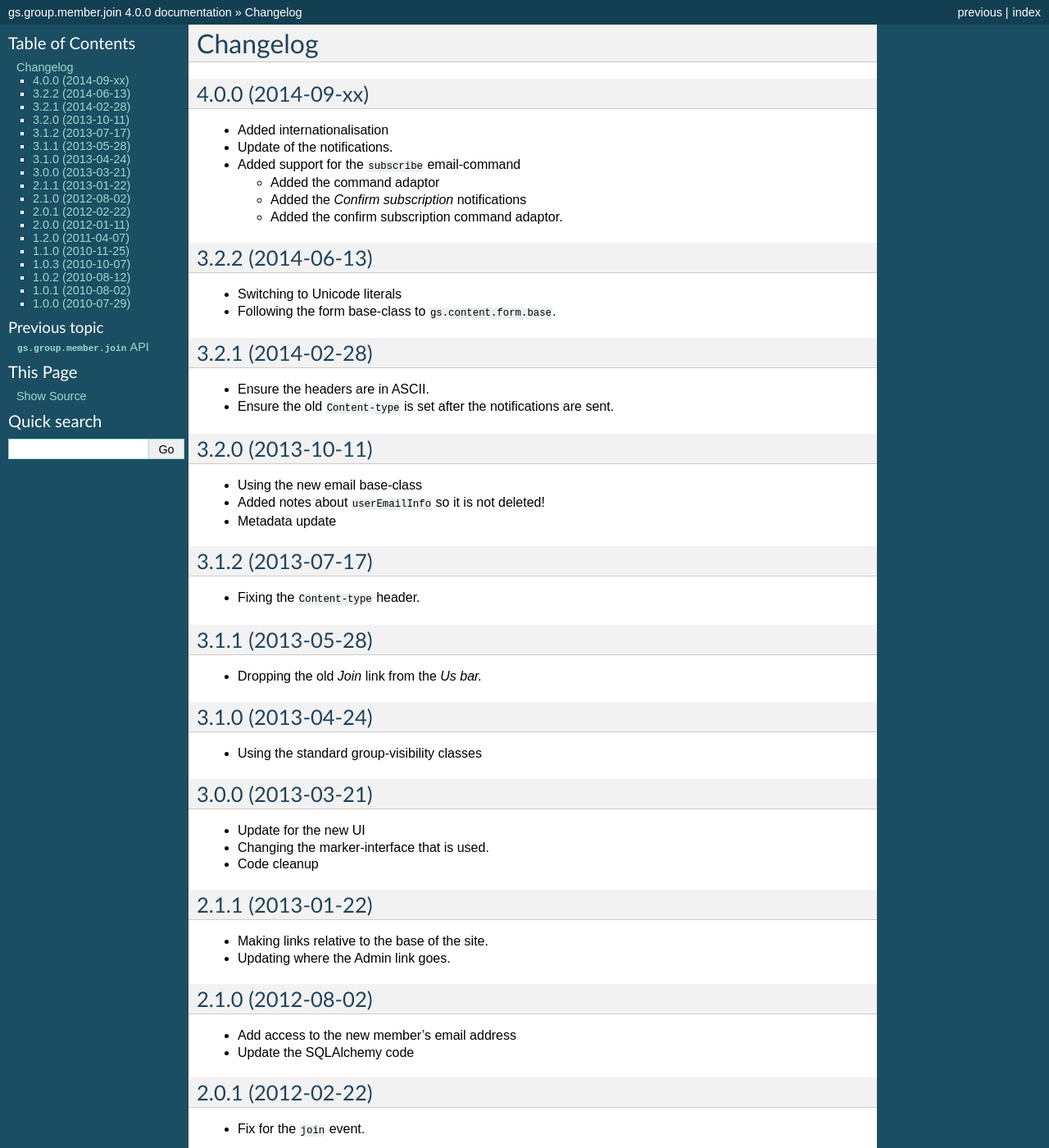
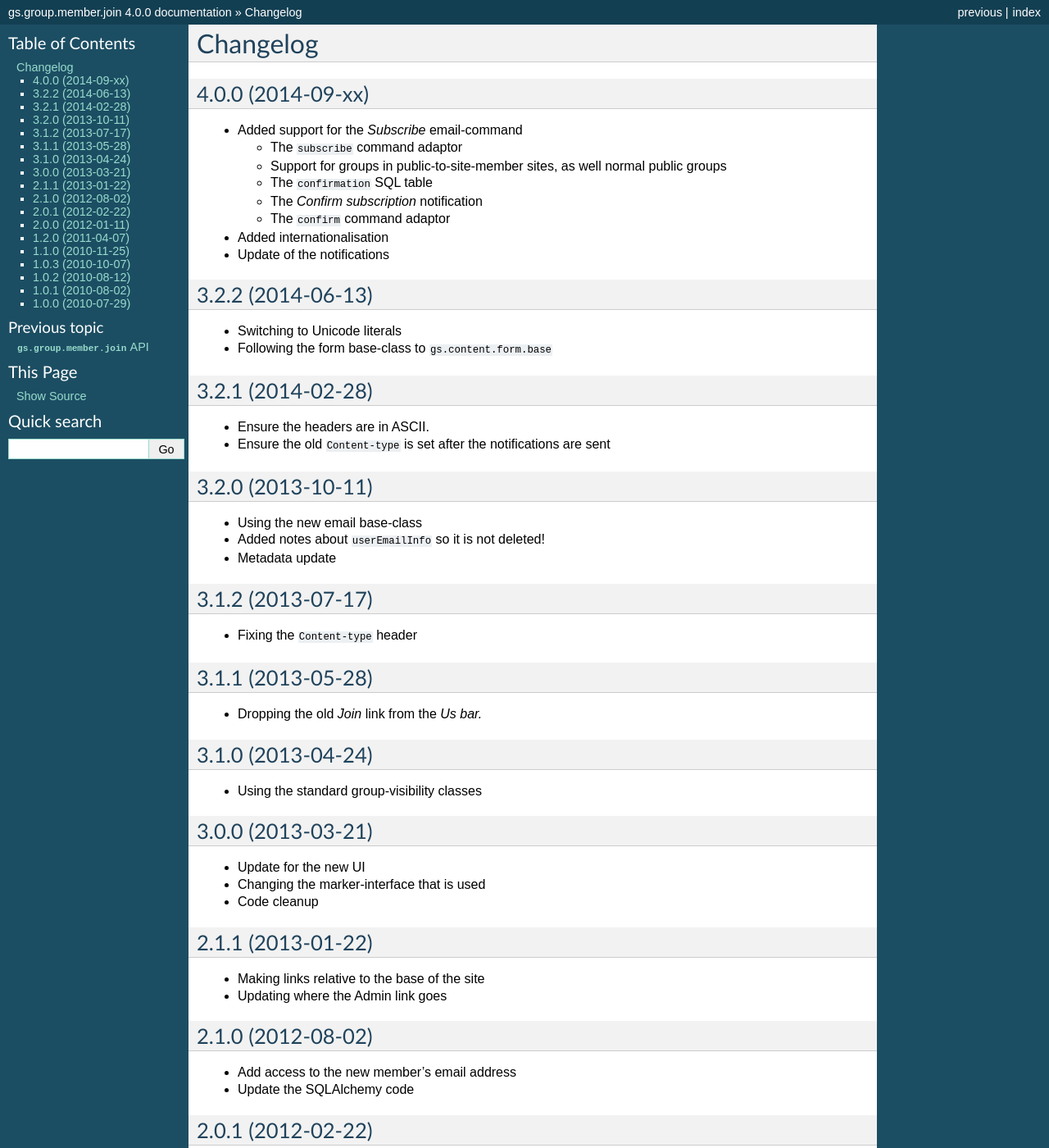
Before and after one commit to groupserver/gs.group.member.join, a Sphinx documentation site: the page built from docs/HISTORY.rst, in a window 1280 px wide and 1400 px high. Shown: the whole window at 82% size. Built offline with Sphinx 7.4.7, drawn with Linux system fonts in a browser that asks for light colours; some of the changed text lies outside the part shown.

Commit message:
Doing more checks on joining.

```diff
--- a/docs/HISTORY.rst
+++ b/docs/HISTORY.rst
@@ -4,26 +4,30 @@ Changelog
 4.0.0 (2014-09-xx)
 ------------------
 
+* Added support for the *Subscribe* email-command
+
+  + The ``subscribe`` command adaptor
+  + Support for groups in public-to-site-member sites, as well
+    normal public groups
+  + The ``confirmation`` SQL table
+  + The *Confirm subscription* notification
+  + The ``confirm`` command adaptor
+
 * Added internationalisation
-* Update of the notifications.
-* Added support for the ``subscribe`` email-command
-
-  + Added the command adaptor
-  + Added the *Confirm subscription* notifications
-  + Added the confirm subscription command adaptor.
+* Update of the notifications
 
 3.2.2 (2014-06-13)
 ------------------
 
 * Switching to Unicode literals
-* Following the form base-class to ``gs.content.form.base``.
+* Following the form base-class to ``gs.content.form.base``
 
 3.2.1 (2014-02-28)
 ------------------
 
 * Ensure the headers are in ASCII.
 * Ensure the old ``Content-type`` is set after the notifications
-  are sent.
+  are sent
 
 3.2.0 (2013-10-11)
 ------------------
@@ -35,7 +39,7 @@ Changelog
 3.1.2 (2013-07-17)
 ------------------
 
-* Fixing the ``Content-type`` header.
+* Fixing the ``Content-type`` header
 
 3.1.1 (2013-05-28)
 ------------------
@@ -51,15 +55,15 @@ Changelog
 ------------------
 
 * Update for the new UI
-* Changing the marker-interface that is used.
+* Changing the marker-interface that is used
 * Code cleanup
 
 
 2.1.1 (2013-01-22)
 ------------------
 
-* Making links relative to the base of the site.
-* Updating where the Admin link goes.
+* Making links relative to the base of the site
+* Updating where the Admin link goes
 
 2.1.0 (2012-08-02)
 ------------------
@@ -70,7 +74,7 @@ Changelog
 2.0.1 (2012-02-22)
 ------------------
 
-* Fix for the ``join`` event.
+* Fix for the ``join`` event
 
 2.0.0 (2012-01-11)
 ------------------
@@ -87,7 +91,7 @@ Changelog
 
 * Use the standard code for displaying feedback messages
 * Handle corner cases better
-* Switch to a standard ``GroupForm`` for the Join page.
+* Switch to a standard ``GroupForm`` for the Join page
 
 1.1.0 (2010-11-25)
 ------------------
@@ -97,20 +101,20 @@ Changelog
 1.0.3 (2010-10-07)
 ------------------
 
-* Following the radio-button code.
+* Following the radio-button code
 
 1.0.2 (2010-08-12)
 ------------------
 
 * Better handling of Anonymous
-* Fixing the ``context``.
+* Fixing the ``context``
 
 1.0.1 (2010-08-02)
 ------------------
 
-* Adding the audit-event factory.
+* Adding the audit-event factory
 
 1.0.0 (2010-07-29)
 ------------------
 
-* Initial release, moving the page here from ``Products.GSGroupMember``.
+* Initial release, moving the page here from ``Products.GSGroupMember``
```
Also changed, not shown: 1 other file.
